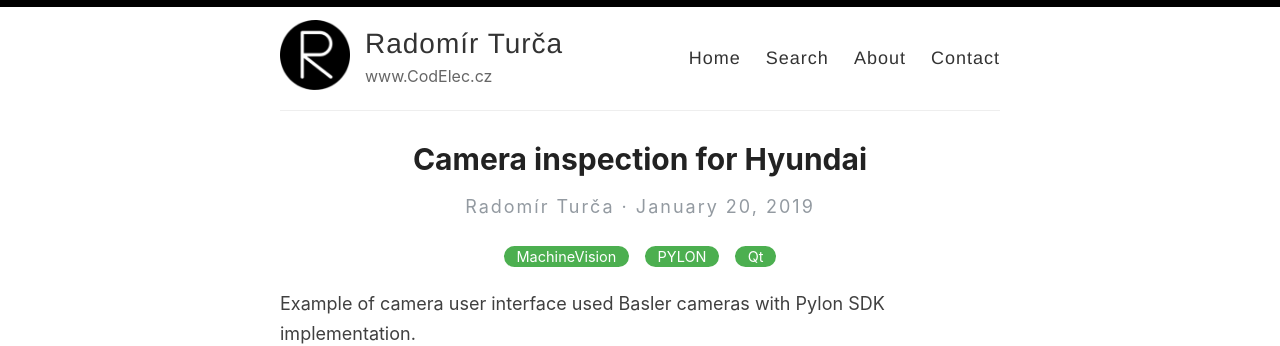
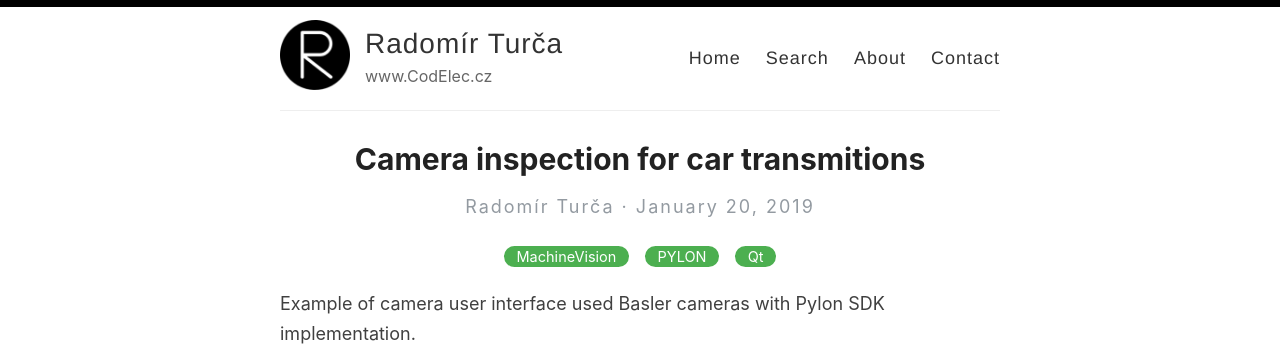
Before and after one commit to CodElecCz/codeleccz.github.io, a Jekyll site: the page built from _posts/2019-1-20-cameraui-huyndai.md, in a window 1280 px wide. Shown: the top 346 px of the page. Built offline with Jekyll 4.4.1, drawn with Linux system fonts in a browser that asks for light colours.

Commit message:
Update 2019-1-20-cameraui-huyndai.md

```diff
--- a/_posts/2019-1-20-cameraui-huyndai.md
+++ b/_posts/2019-1-20-cameraui-huyndai.md
@@ -1,6 +1,6 @@
 ---
 layout: post
-title: Camera inspection for Hyundai
+title: Camera inspection for car transmitions
 categories: [MachineVision,PYLON,Qt]
 ---
 
```
